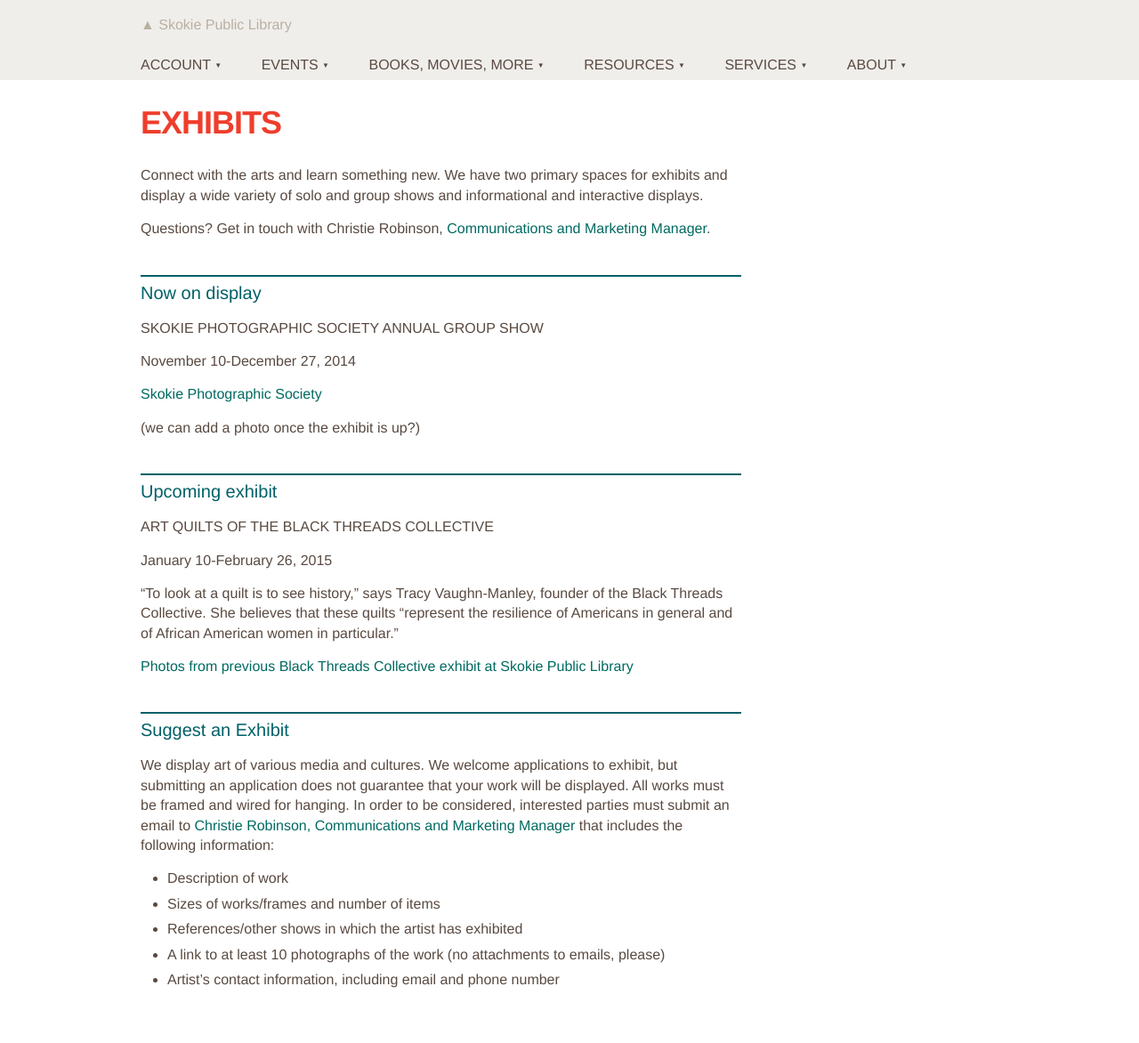
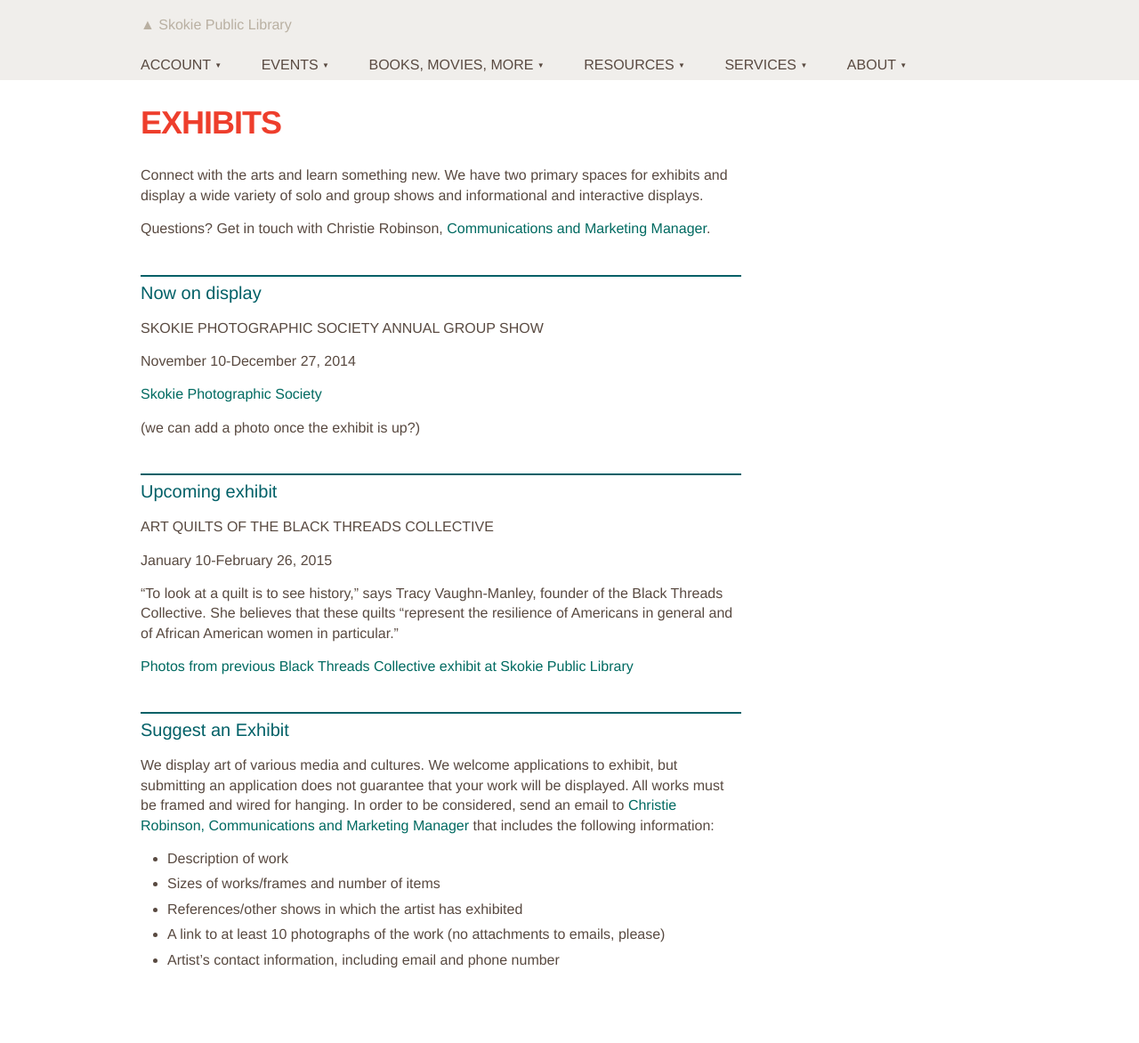
Before and after one commit to skokielibrary/spl-content, a Jekyll site: the page built from _content/christie/about--exhibits.markdown, in a window 1280 px wide. Shown: the whole page at 89% size. Built offline with Jekyll 4.4.1, drawn with Linux system fonts in a browser that asks for light colours; after the commit the page ends 1150 px from its top, so only the background shows below that.

Commit message:
few tweaks

```diff
--- a/_content/christie/about--exhibits.markdown
+++ b/_content/christie/about--exhibits.markdown
@@ -30,7 +30,7 @@ January 10-February 26, 2015
 
 ##Suggest an Exhibit
 
-We display art of various media and cultures. We welcome applications to exhibit, but submitting an application does not guarantee that your work will be displayed. All works must be framed and wired for hanging. In order to be considered, interested parties must submit an email to [Christie Robinson, Communications and Marketing Manager](crobinson@skokielibrary.info) that includes the following information:
+We display art of various media and cultures. We welcome applications to exhibit, but submitting an application does not guarantee that your work will be displayed. All works must be framed and wired for hanging. In order to be considered, send an email to [Christie Robinson, Communications and Marketing Manager](crobinson@skokielibrary.info) that includes the following information:
 
 - Description of work
 - Sizes of works/frames and number of items
```
